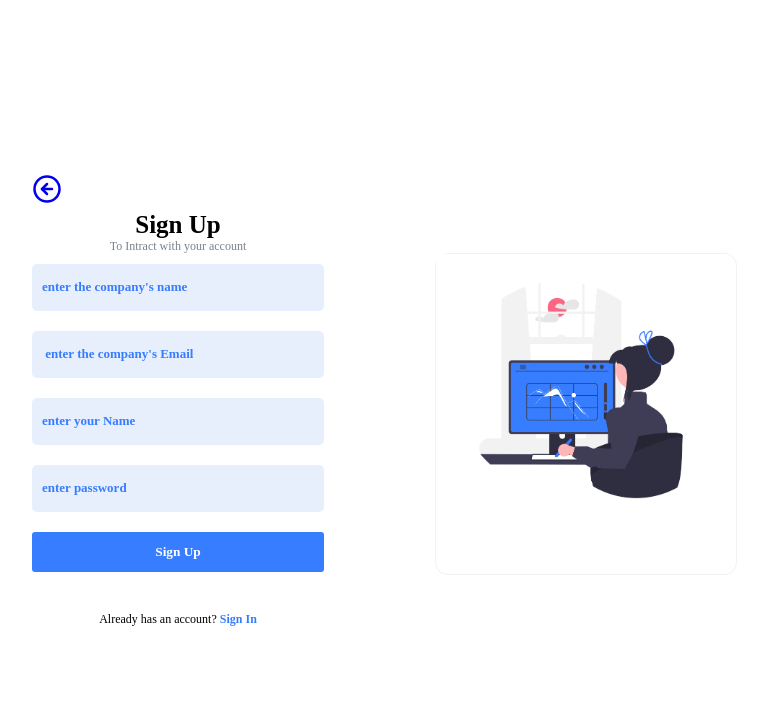
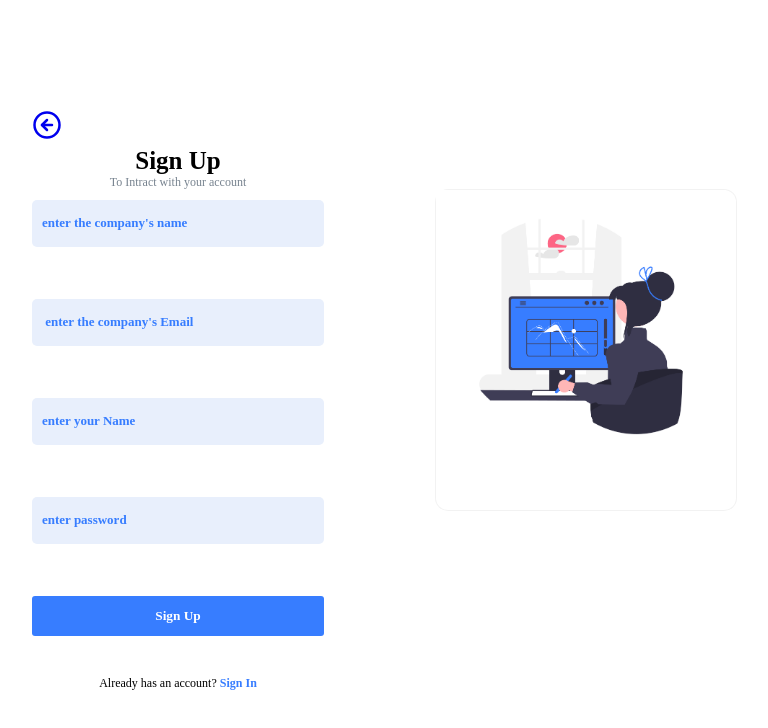
Before and after one commit to OgbuEsther/easyPayFE, a React (Create React App) app: page /admin/signup in a window 1280 px wide. Shown: the top 728 px of the page, without its empty margins (256-1024 px from the left). Built offline with nearby package versions, Linux system fonts and the light colour scheme.

Commit message:
adminsignup api consumption

```diff
--- a/src/Components/Auth/Admin/AdminSignup.tsx
+++ b/src/Components/Auth/Admin/AdminSignup.tsx
@@ -19,9 +19,9 @@ const AdminSignUp = () => {
   const navigate = useNavigate();
   const schema = yup
     .object({
-      companyName: yup.string().email().required(),
+      companyName: yup.string().required(),
       companyEmail: yup.string().email().required(),
-      password: yup.string().min(9).required(),
+      password: yup.string().required(),
       yourName: yup.string().required("field must be required"),
     })
     .required();
@@ -49,7 +49,7 @@ const AdminSignUp = () => {
   const submit = handleSubmit((data) => {
     newClient.mutate(data);
     console.log("this is yup data", data);
-    reset();
+    // reset();
     Swal.fire({
       title: "registration succesful",
       // html: "redirecting to login",
@@ -57,7 +57,7 @@ const AdminSignUp = () => {
       timerProgressBar: true,
 
       willClose: () => {
-        navigate("/admin/dashboard");
+        navigate("/");
       },
     });
   });
@@ -69,30 +69,34 @@ const AdminSignUp = () => {
           <IconTop to="/optionsignup">
             <FiArrowLeftCircle />
           </IconTop>
-          <SignInputHold onSubmit={submit}>
+          <SignInputHold>
             <SignTitle>Sign Up</SignTitle>
             <SignSubTitle>To Intract with your account</SignSubTitle>
-            <InputForm>
+            <InputForm onSubmit={submit}>
               <InputDiv
                 {...register("companyName")}
                 placeholder="enter the company's name"
                 type="text"
               />
+              <p>{errors?.companyName && errors?.companyName?.message} </p>
               <InputDiv
                 {...register("companyEmail")}
                 placeholder=" enter the company's Email "
                 type="email"
               />
+              <p>{errors?.companyEmail && errors?.companyEmail?.message} </p>
               <InputDiv
                 {...register("yourName")}
                 placeholder="enter your Name"
                 type="text"
               />
+              <p>{errors?.yourName && errors?.yourName?.message} </p>
               <InputDiv
                 {...register("password")}
                 placeholder="enter password"
                 type="password"
               />
+              <p>{errors?.password && errors?.password?.message} </p>
               <InputButton type="submit">Sign Up</InputButton>
             </InputForm>
             <HasAcc>
@@ -155,7 +159,7 @@ const IconTop = styled(NavLink)`
   text-decoration: none;
   color: ${(props) => props.theme.textColor};
 `;
-const SignInputHold = styled.form`
+const SignInputHold = styled.div`
   display: flex;
   flex-flow: column wrap;
   justify-content: center;
--- a/src/Components/api/adminEndpoints.tsx
+++ b/src/Components/api/adminEndpoints.tsx
@@ -9,8 +9,18 @@ interface adminData {
   password: string;
 }
 
-export const adminReg = async (data: adminData) => {
+export const adminReg = async ({
+  companyName,
+  companyEmail,
+  yourName,
+  password,
+}: adminData) => {
   return await axios
-    .post(`${adminAuth}/register`, data)
+    .post(`${adminAuth}/register`, {
+      companyName,
+      companyEmail,
+      yourName,
+      password,
+    })
     .then((res) => res.data);
 };
```
